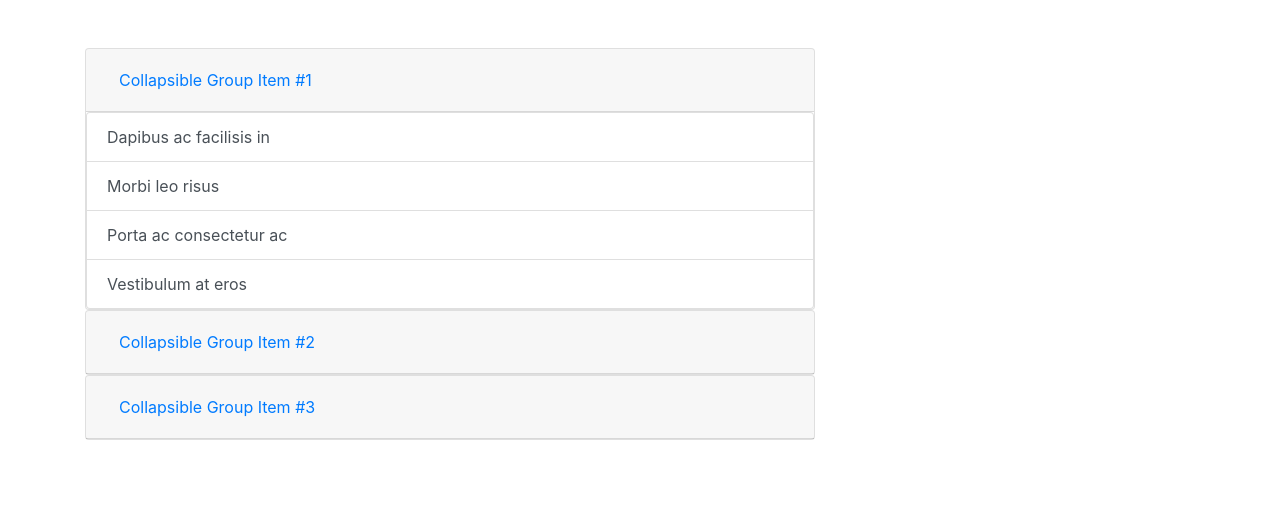
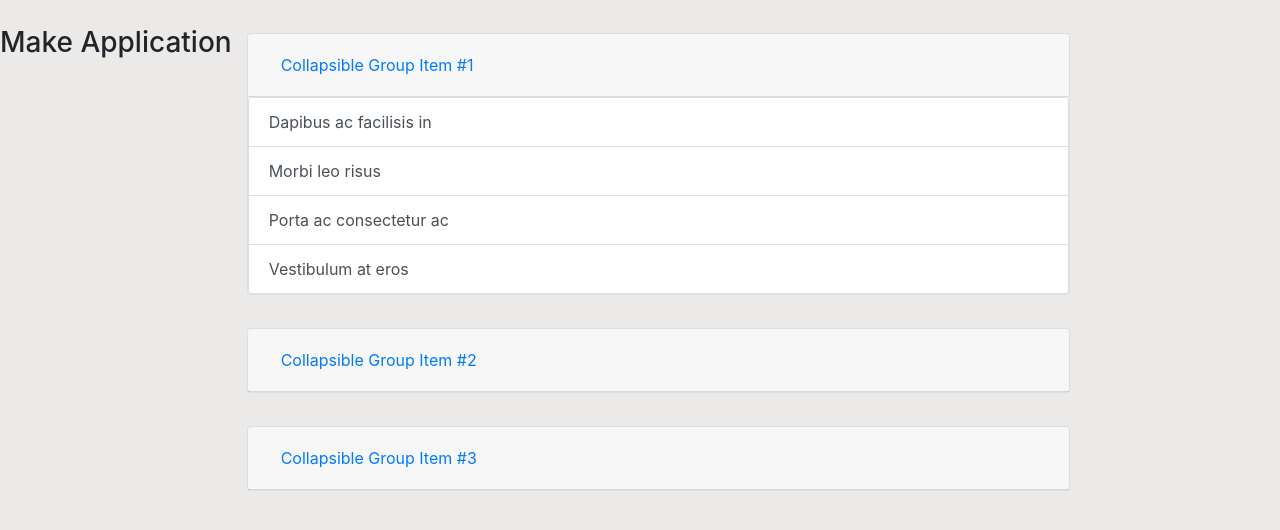
Before and after one commit to NyururuKelvin/myServices, an Angular app: page / in a window 1280 px wide. Shown: the top 530 px of the page. Built offline with nearby package versions, Linux system fonts and the light colour scheme.

Commit message:
card addedto bslist

```diff
--- a/src/app/bslist/bslist.component.css
+++ b/src/app/bslist/bslist.component.css
@@ -0,0 +1,12 @@
+.container-fluid{
+    background-color: rgb(236, 233, 233);
+    height: 100vh;
+}
+
+.card{
+    margin-top: 4%;
+}
+
+h3{
+    margin-top: 2%;
+}
--- a/src/app/bslist/bslist.component.html
+++ b/src/app/bslist/bslist.component.html
@@ -1,6 +1,11 @@
-<br><br>
-<div class="container">
+
+<div class="container-fluid">
+
     <div class="row">
+        <h3>Make Application</h3>
+        <div class="profile">
+
+        </div>
         <div class="col-8">
             <div id="accordion">
                 <div class="card">
```
